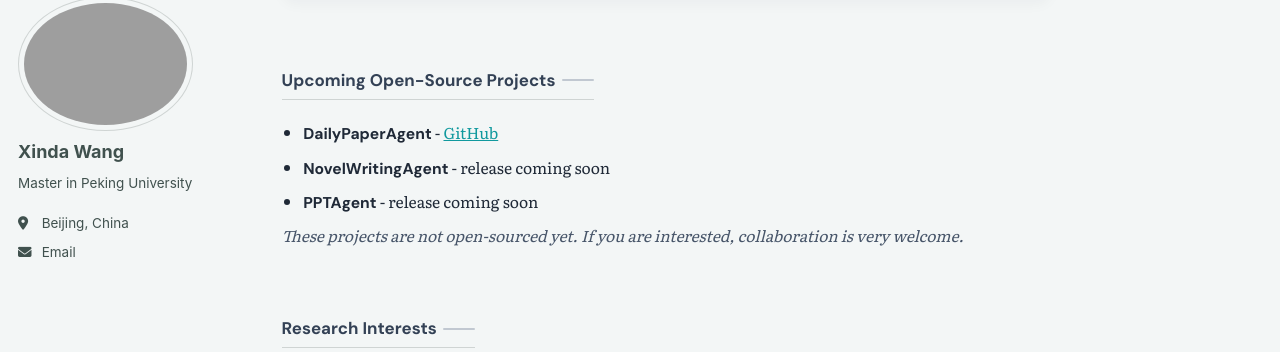
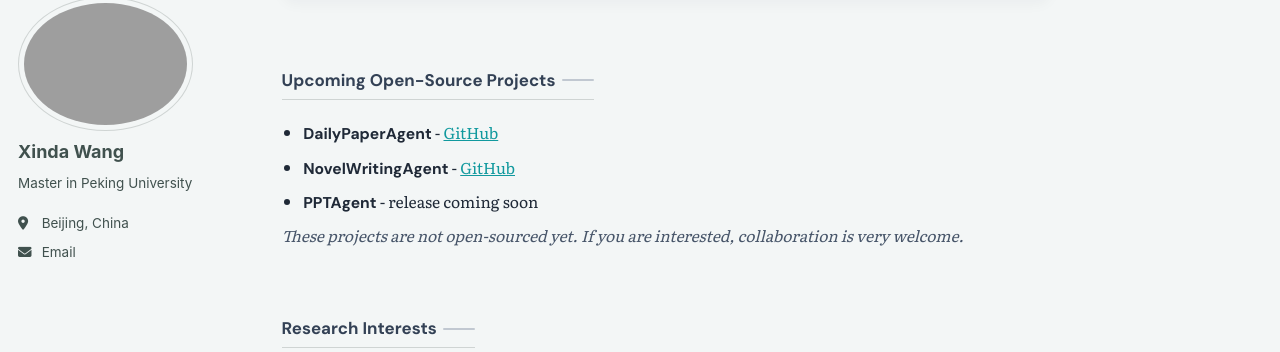
Before and after one commit to xindaaW/xindaaW.github.io, a Jekyll site: the page built from _pages/about.md, in a window 1280 px wide and 900 px high, scrolled down 359 px. Shown: the part 104-456 px from the top of the window. Built offline with Jekyll 4.4.1, drawn with Linux system fonts in a browser that asks for light colours; a script bundle is joined from its source files by our own code; library files that are not in the unit come from our copies.

Commit message:
add NovelWritingAgent GitHub link

```diff
--- a/_pages/about.md
+++ b/_pages/about.md
@@ -25,7 +25,7 @@ redirect_from:
   <h2>Upcoming Open-Source Projects</h2>
   <ul class="home-list">
     <li><strong>DailyPaperAgent</strong> - <a href="https://github.com/xindaaW/DailyPaperAgent" target="_blank" rel="noopener">GitHub</a></li>
-    <li><strong>NovelWritingAgent</strong> - release coming soon</li>
+    <li><strong>NovelWritingAgent</strong> - <a href="https://github.com/xindaaW/NovelWritingAgent" target="_blank" rel="noopener">GitHub</a></li>
     <li><strong>PPTAgent</strong> - release coming soon</li>
   </ul>
   <p class="home-note">
```
